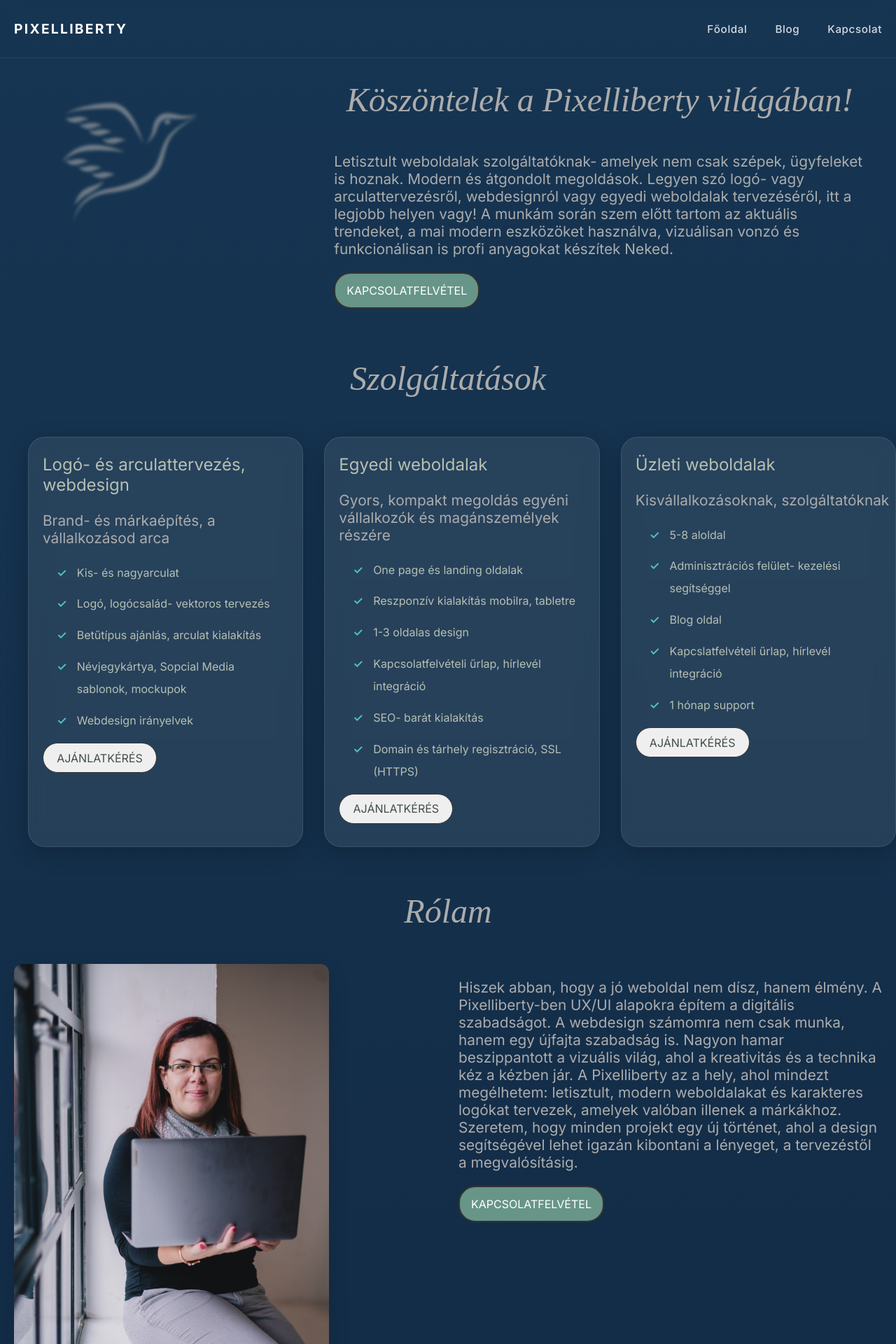
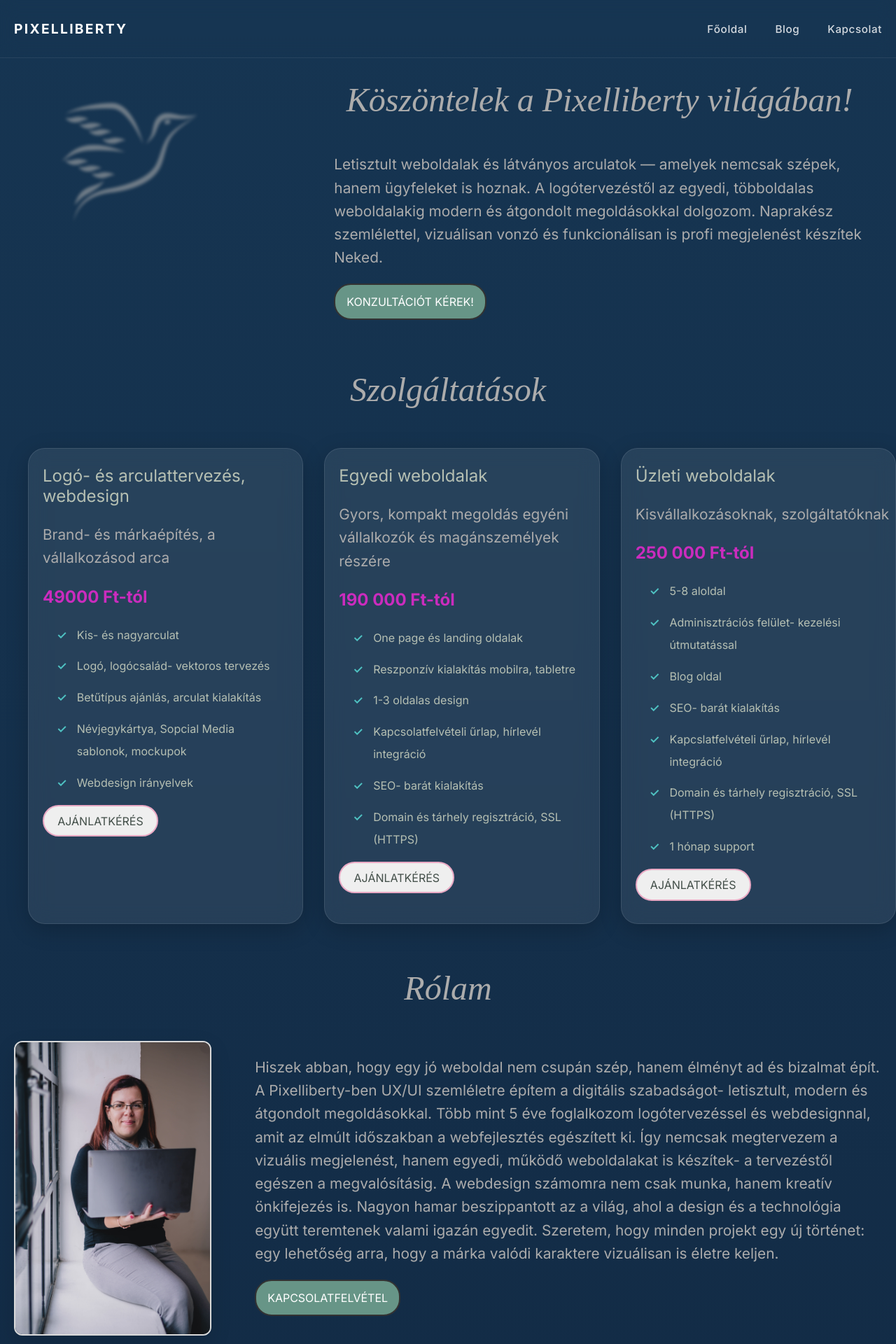
Before and after one commit to FlowWolfKft/pixelLibertyReact, a React (Vite) app: page / in a window 1280 px wide. Shown: the top 1920 px of the page at 70% size. Built offline with nearby package versions, Linux system fonts and the light colour scheme.

Commit message:
services, about, contact upgrade

```diff
--- a/src/ContactForm.jsx
+++ b/src/ContactForm.jsx
@@ -1,12 +1,34 @@
 import React from "react";
 function ContactForm() {
   return (
-    <div className="ContactForm">
-      <input type="text"></input>
-      <input type="text"></input>
-      <input type="text"></input>
-      <button type="submit"></button>
-    </div>
+    <form className="contact-form">
+      <input type="text" name="name" placeholder="Név*" required />
+
+      <input type="email" name="email" placeholder="E-mail cím*" required />
+
+      <input type="text" name="subject" placeholder="Tárgy" />
+
+      <textarea
+        name="message"
+        placeholder="Üzenet"
+        rows="6"
+        required
+      ></textarea>
+      <span>*Kötelezően kitöltendő</span>
+      <label className="checkbox">
+        <input type="checkbox" required />
+
+        <span>
+          Elolvastam és elfogadom az{" "}
+          <a href="/adatkezelesi" target="_blank" rel="noopener noreferrer">
+            Adatkezelési Tájékoztatót
+          </a>
+          .
+        </span>
+      </label>
+
+      <button type="submit">Küldés</button>
+    </form>
   );
 }
 
--- a/src/components/About.jsx
+++ b/src/components/About.jsx
@@ -6,22 +6,25 @@ function About() {
     <div className="content-box">
       <div>
         <h1 className="heading">Rólam</h1>
-        <div className="column-2">
+        <div className="row about">
           {" "}
-          <div>
+          <div className="column-1-2">
             <img src={aboutImg} alt="About kép" className="about-img" />
           </div>
-          <div>
+          <div className="column-1-3 about-text">
             <p>
-              Hiszek abban, hogy a jó weboldal nem dísz, hanem élmény. A
-              Pixelliberty-ben UX/UI alapokra építem a digitális szabadságot. A
-              webdesign számomra nem csak munka, hanem egy újfajta szabadság is.
-              Nagyon hamar beszippantott a vizuális világ, ahol a kreativitás és
-              a technika kéz a kézben jár. A Pixelliberty az a hely, ahol
-              mindezt megélhetem: letisztult, modern weboldalakat és karakteres
-              logókat tervezek, amelyek valóban illenek a márkákhoz. Szeretem,
-              hogy minden projekt egy új történet, ahol a design segítségével
-              lehet igazán kibontani a lényeget, a tervezéstől a megvalósításig.
+              Hiszek abban, hogy egy jó weboldal nem csupán szép, hanem élményt
+              ad és bizalmat épít. A Pixelliberty-ben UX/UI szemléletre építem a
+              digitális szabadságot- letisztult, modern és átgondolt
+              megoldásokkal. Több mint 5 éve foglalkozom logótervezéssel és
+              webdesignnal, amit az elmúlt időszakban a webfejlesztés egészített
+              ki. Így nemcsak megtervezem a vizuális megjelenést, hanem egyedi,
+              működő weboldalakat is készítek- a tervezéstől egészen a
+              megvalósításig. A webdesign számomra nem csak munka, hanem kreatív
+              önkifejezés is. Nagyon hamar beszippantott az a világ, ahol a
+              design és a technológia együtt teremtenek valami igazán egyedit.
+              Szeretem, hogy minden projekt egy új történet: egy lehetőség arra,
+              hogy a márka valódi karaktere vizuálisan is életre keljen.
             </p>
             <button className="contact-btn">Kapcsolatfelvétel</button>
           </div>
--- a/src/components/Hero.jsx
+++ b/src/components/Hero.jsx
@@ -4,19 +4,27 @@ import pixellibertyImg from "../assets/images/pixelliberty.png";
 function Hero() {
   return (
     <div className="hero content-box">
-      <div className="row"><div class="col-1-3"><img src={pixellibertyImg} alt="About kép" className="pixelliberty-img" />
-      </div><div class="col-2-3">
-      <h1>Köszöntelek a Pixelliberty világában!</h1>
-      <p>
-        Letisztult weboldalak szolgáltatóknak- amelyek nem csak szépek,
-        ügyfeleket is hoznak. Modern és átgondolt megoldások. Legyen szó logó-
-        vagy arculattervezésről, webdesignról vagy egyedi weboldalak
-        tervezéséről, itt a legjobb helyen vagy! A munkám során szem előtt
-        tartom az aktuális trendeket, a mai modern eszközöket használva,
-        vizuálisan vonzó és funkcionálisan is profi anyagokat készítek Neked.
-      </p>
-      <button className="contact-btn">Kapcsolatfelvétel</button>
-    </div></div></div>
+      <div className="row">
+        <div class="col-1-3">
+          <img
+            src={pixellibertyImg}
+            alt="About kép"
+            className="pixelliberty-img"
+          />
+        </div>
+        <div class="col-2-3">
+          <h1>Köszöntelek a Pixelliberty világában!</h1>
+          <p>
+            Letisztult weboldalak és látványos arculatok — amelyek nemcsak
+            szépek, hanem ügyfeleket is hoznak. A logótervezéstől az egyedi,
+            többoldalas weboldalakig modern és átgondolt megoldásokkal dolgozom.
+            Naprakész szemlélettel, vizuálisan vonzó és funkcionálisan is profi
+            megjelenést készítek Neked.
+          </p>
+          <button className="contact-btn">Konzultációt kérek!</button>
+        </div>
+      </div>
+    </div>
   );
 }
 
--- a/src/components/Services.jsx
+++ b/src/components/Services.jsx
@@ -7,6 +7,7 @@ function Services() {
         <ServiceCard
           title="Logó- és arculattervezés, webdesign"
           description="Brand- és márkaépítés, a vállalkozásod arca"
+          price="49000 Ft-tól"
           items={[
             "Kis- és nagyarculat",
             "Logó, logócsalád- vektoros tervezés",
@@ -19,6 +20,7 @@ function Services() {
         <ServiceCard
           title="Egyedi weboldalak"
           description=" Gyors, kompakt megoldás egyéni vállalkozók és magánszemélyek részére"
+          price="190 000 Ft-tól"
           items={[
             "One page és landing oldalak",
             "Reszponzív kialakítás mobilra, tabletre",
@@ -32,19 +34,22 @@ function Services() {
         <ServiceCard
           title="Üzleti weboldalak"
           description="Kisvállalkozásoknak, szolgáltatóknak"
+          price="250 000 Ft-tól"
           items={[
             "5-8 aloldal",
-            "Adminisztrációs felület- kezelési segítséggel",
+            "Adminisztrációs felület- kezelési útmutatással",
             "Blog oldal",
+            "SEO- barát kialakítás",
             "Kapcslatfelvételi űrlap, hírlevél integráció",
-            "1 hónap support ",
+            "Domain és tárhely regisztráció, SSL (HTTPS)",
+            "1 hónap support",
           ]}
           buttonText="Ajánlatkérés"
         />
       </div>
     </section>
   );
-  function ServiceCard({ icon, title, description, items, buttonText }) {
+  function ServiceCard({ icon, title, description, price, items, buttonText }) {
     return (
       <div className="services-card">
         <div className="services-svg">
@@ -54,7 +59,9 @@ function Services() {
 
         <h3>{title}</h3>
         <p className="services-desc">{description}</p>
-
+        <div className="price">
+          <h3>{price}</h3>
+        </div>
         <ul>
           {items.map((item, index) => (
             <li key={index}>{item}</li>
--- a/src/pages/Contact.jsx
+++ b/src/pages/Contact.jsx
@@ -1,4 +1,14 @@
 import React from "react";
-export default function Contact() {
-  return <div>Contact oldal</div>;
+import ContactForm from "../ContactForm";
+
+function Contact() {
+  return (
+    <section id='contact' className='content-box'>
+      <h1>Kapcsolat</h1>
+
+      <ContactForm />
+    </section>
+  );
 }
+
+export default Contact;
--- a/src/style.css
+++ b/src/style.css
@@ -48,11 +48,7 @@ body {
 
   background: linear-gradient(180deg, #163552 0%, #122a44 100%);
 }
-.about-img {
-  width: clamp(250px, 40vw, 450px);
-  border-radius: 12px;
-  box-shadow: var(--shadow-soft);
-}
+
 img {
   max-width: 100%;
   height: auto;
@@ -64,11 +60,6 @@ a {
 a:hover {
   color: var(--dark-green);
 }
-/*.services {
-  display: grid;
-  grid-template-columns: repeat(3, 1fr);
-  gap: 24px;
-}*/
 .services-card {
   /*background: var(--homok);*/
   border: 2px solid var(--homok);
@@ -84,23 +75,16 @@ a:hover {
   box-shadow: 0 8px 32px rgba(0, 0, 0, 0.2);
   transition: all 0.35s ease;
 }
-
 .service-card:hover {
   transform: translateY(-8px);
 }
-/*.services-card p {
-  color: var(--body-text);
-}
-.services-card:hover {
-  transform: translateY(-5px);
-}*/
 .services-btn {
   display: inline-block;
   padding: 0.8rem 1.2rem;
   color: var(--body-text);
   /*background-color: var(--green);*/
   text-transform: uppercase;
-  border: 1px solid #333333;
+  border: 2px solid var(--pink);
   border-radius: 24px;
   font-family: inherit;
   font-size: inherit;
@@ -120,7 +104,12 @@ a:hover {
   stroke-width: 0.5;
   stroke: var(--title);
 }
-
+.price h3 {
+  color: var(--dark-pink);
+  font-weight: bold;
+  transition: transform 0.35s ease;
+  transform-origin: left center;
+}
 @media (min-width: 1024px) {
   .single-post .col-3-4 > div {
     max-width: none;
@@ -134,7 +123,6 @@ a:hover {
     margin-right: -80px; /* vagy amit beállítottál */
   }
 }
-
 li {
   line-height: 2;
   font-size: 1rem;
@@ -178,19 +166,16 @@ ol li::before {
   list-style: none;
   padding: 0;
 }
-
 .features li {
   position: relative;
   padding-left: 1.8rem;
   margin-bottom: 0.8rem;
 }
-
 .features li::before {
   content: "✓";
   position: absolute;
   left: 0;
   top: 0;
-
   color: #4fc2c2;
   font-weight: 700;
 }
@@ -222,6 +207,7 @@ p {
   font-family: inter;
   font-size: 1.3rem;
   color: var(--grey);
+  line-height: 1.6;
 }
 .contact-btn,
 input[type="submit"] {
@@ -230,7 +216,6 @@ input[type="submit"] {
   color: #fff;
   background-color: var(--medium-green);
   text-transform: uppercase;
-
   border: 2px solid #333333;
   border-radius: 24px;
   font-family: inherit;
@@ -239,7 +224,6 @@ input[type="submit"] {
   transition: transform 0.2s ease;
   margin-bottom: 2rem;
 }
-
 .contact-btn:hover {
   padding: 1rem 1rem;
   color: var(--white);
@@ -247,9 +231,7 @@ input[type="submit"] {
   box-shadow:
     inset 0 1px 1px rgba(255, 255, 255, 0.12),
     0 6px 14px rgba(203, 44, 190, 0.25);
-
   transition: all 0.25s ease;
-
   border: 2px solid whitesmoke;
   border-radius: 32px;
   font-family: inherit;
@@ -266,26 +248,112 @@ input[type="submit"] {
 a.button {
   margin-left: 40px;
 }
-
 .align-center {
   text-align: center;
 }
-
 .hero {
   color: var(--grey);
   overflow: hidden;
 }
-
 .hero p {
   padding: 0 24px;
 }
 .hero .contact-btn {
   margin-left: 1.5rem;
 }
-.heading {
+.heading,
+.about {
+  color: var(--grey);
+}
+.about-img {
+  border-radius: 12px;
+  box-shadow: var(--shadow-soft);
+  border: 2px solid var(--homok);
+}
+.about-text {
+  margin-left: 2rem;
+}
+#contact {
   color: var(--grey);
 }
 
+.contact-form {
+  display: flex;
+  flex-direction: column;
+  gap: 20px;
+}
+
+.contact-form input,
+.contact-form textarea {
+  width: 75%;
+  padding: 16px;
+  border: 1px solid #ffffff20;
+  border-radius: 16px;
+  background: #ffffff08;
+  color: white;
+  font-size: 1rem;
+  transition: 0.3s ease;
+}
+
+.contact-form input:focus,
+.contact-form textarea:focus {
+  outline: none;
+
+  background: var(--grey);
+  color: var(--body-text);
+}
+
+.contact-form textarea {
+  resize: vertical;
+  min-height: 140px;
+}
+
+.contact-form ::placeholder {
+  color: #ffffff80;
+}
+
+.checkbox {
+  display: flex;
+  align-items: flex-start;
+  gap: 12px;
+  font-size: 0.95rem;
+  line-height: 1.5;
+}
+
+.checkbox input {
+  margin-top: 4px;
+  width: 18px;
+  height: 18px;
+}
+
+.checkbox a {
+  color: var(--dark-pink);
+  text-decoration: none;
+}
+
+.checkbox a:hover {
+  text-decoration: underline;
+}
+
+.contact-form button {
+  width: 10%;
+  padding: 16px 24px;
+  border: none;
+  border-radius: 32px;
+  background: var(--green);
+  color: white;
+  font-size: 1rem;
+  font-weight: 600;
+  cursor: pointer;
+  transition: 0.3s ease;
+  text-transform: uppercase;
+}
+
+.contact-form button:hover {
+  transform: translateY(-2px);
+  opacity: 0.9;
+  background: var(--dark-pink);
+}
 .impresszum {
   background: whitesmoke;
   border: 2px solid var(--dark-green);
```
